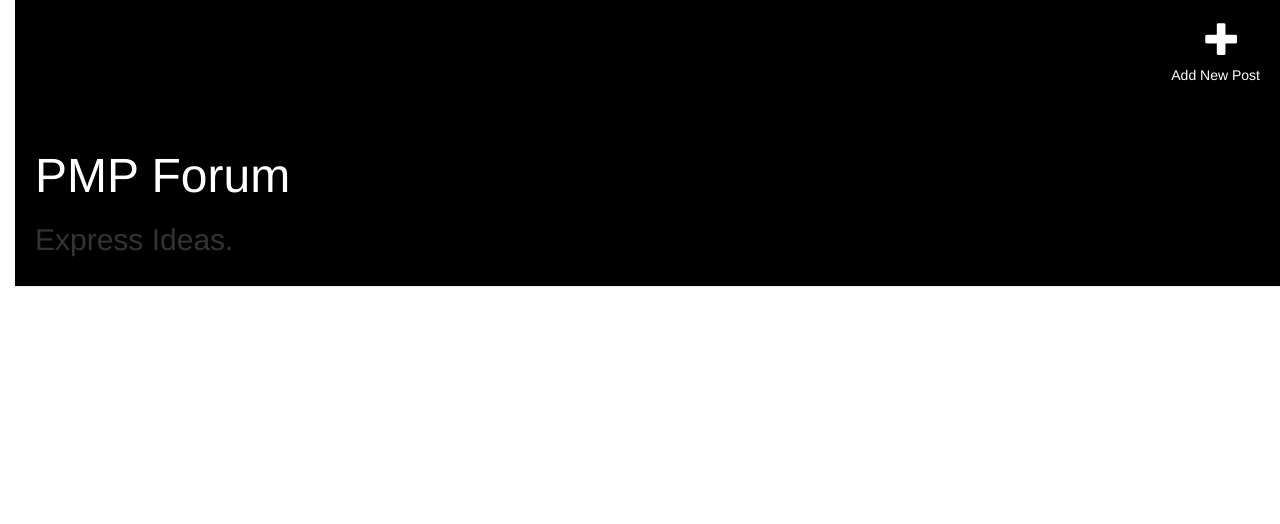
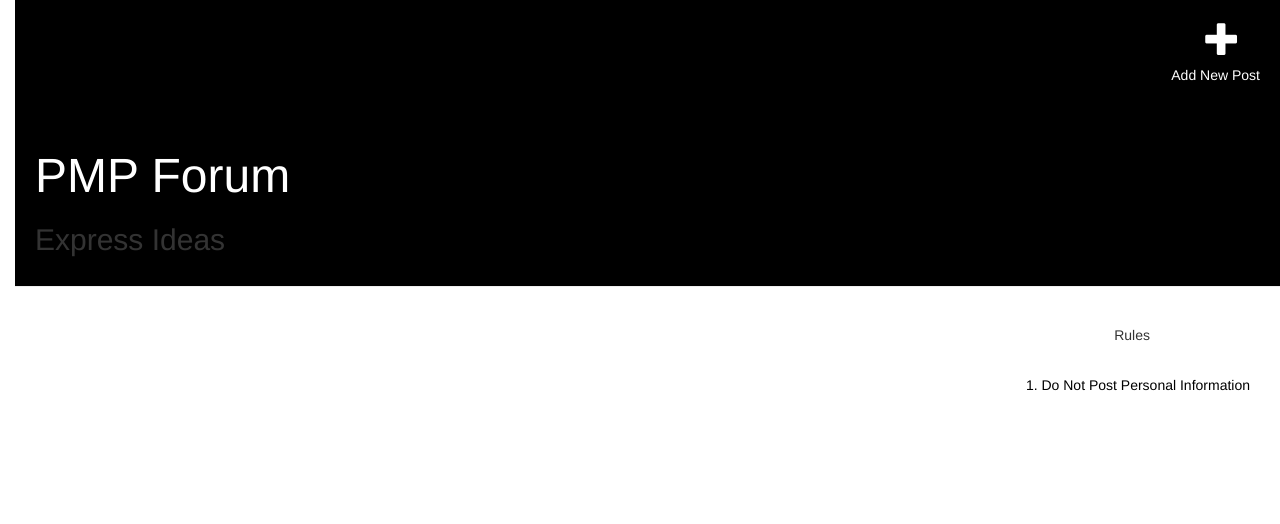
Before and after one commit to QPOld/my-first-blog, a Django app: page / in a window 1280 px wide. Shown: the top 524 px of the page. Run offline with Django 3.2, Linux system fonts and the light colour scheme; data that the repository does not hold is empty; some libraries are stand-ins or nearby versions.

Commit message:
Changing CSS and HTML Look and Feel

```diff
--- a/blog/templates/blog/base.html
+++ b/blog/templates/blog/base.html
@@ -11,7 +11,7 @@
 			<a href="{% url 'blog.views.post_new' %}" class="top-menu"><span class="glyphicon glyphicon-plus"></span></a>
 			<p align=right style="color:#FFFFFF;padding: 45 0px">Add New Post</p>
 			<h1><a href="/">PMP Forum</a></h1>
-			<h2><p>Express Ideas.</p></h2>
+			<h2><p>Express Ideas</p></h2>
         </div>
 		<div class="content container">
 		    <div class="row">
@@ -21,5 +21,9 @@
 		        </div>
 		    </div>
 		</div>
+		<div class="rules">
+			<p align=right STYLE="position:absolute; TOP:325px; LEFT:1100px; WIDTH:50px; HEIGHT:50px" >Rules</p>
+			<p align=right STYLE="color:#000000;position:absolute; TOP:375px; LEFT:900px; WIDTH:350px; HEIGHT:150px" >1. Do Not Post Personal Information</p>
+		</div>
 	</body>
 </html>
--- a/blog/views.py
+++ b/blog/views.py
@@ -60,7 +60,7 @@ def add_comment_to_post(request, pk):
             return redirect('blog.views.post_detail', pk=post.pk)
     else:
         form = CommentForm()
-    return render(request, 'blog/add_comment_to_post.html', {'form': form})
+    return render(request, 'blog/add_comment_to_post.html', {'form': form,'post':post})
 
 @login_required
 def comment_remove(request, pk):
```
Also changed, not shown: blog/templates/blog/add_comment_to_post.html (+11 -5 lines).
